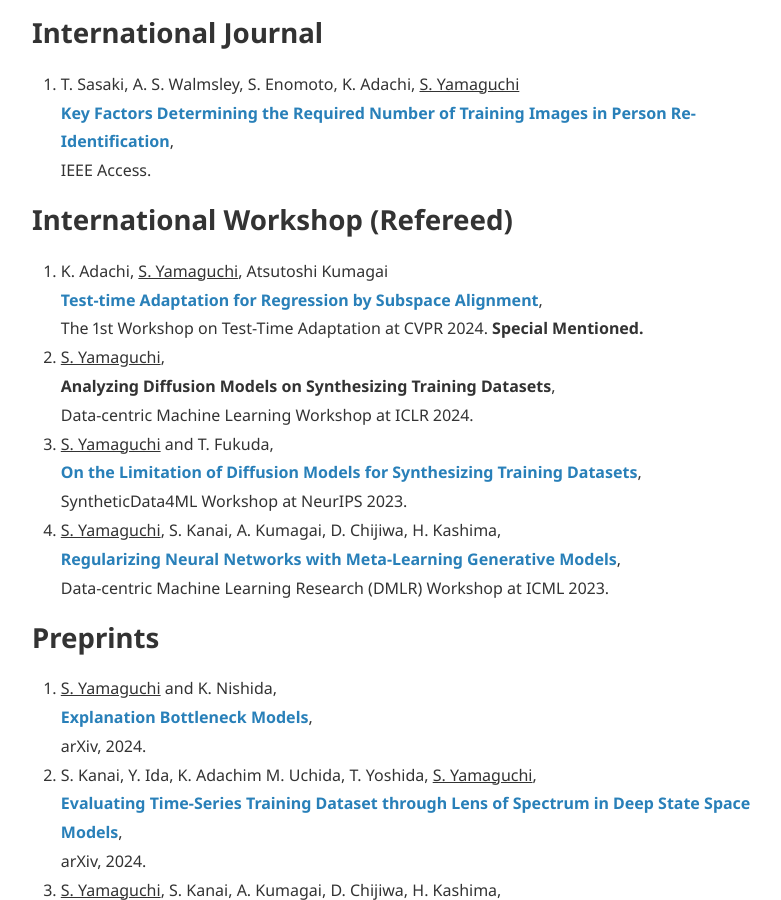
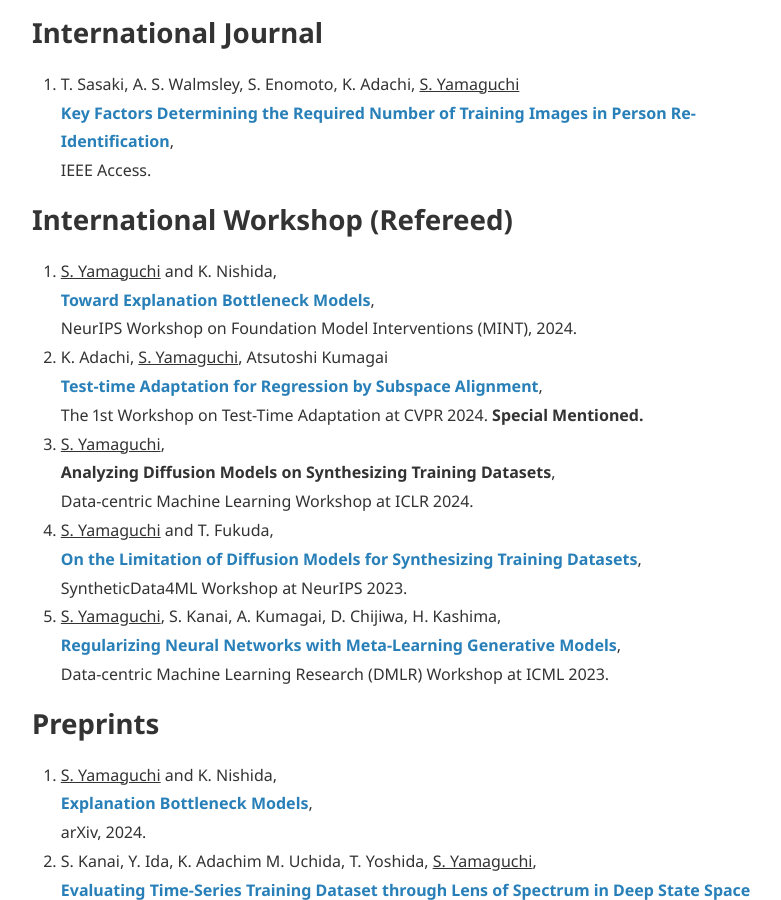
Before and after one commit to yshinya6/yshinya6.github.io, a Jekyll site: the page built from index.md, in a window 1280 px wide and 900 px high, scrolled down 4378 px. Shown: the whole window, without its empty margins (240-1021 px from the left). Built offline with Jekyll 4.4.1, drawn with Linux system fonts in a browser that asks for light colours; nearby versions of some CDN libraries.

Commit message:
Update index.md

```diff
--- a/index.md
+++ b/index.md
@@ -121,16 +121,19 @@
 IEEE Access.
 
 ## International Workshop (Refereed)
-1. K. Adachi, <u>S. Yamaguchi</u>, Atsutoshi Kumagai
+1. <u>S. Yamaguchi</u> and K. Nishida,
+[**Toward Explanation Bottleneck Models**](https://openreview.net/forum?id=QsF1gbGwpf),
+NeurIPS Workshop on Foundation Model Interventions (MINT), 2024.
+2. K. Adachi, <u>S. Yamaguchi</u>, Atsutoshi Kumagai
 [**Test-time Adaptation for Regression by Subspace Alignment**](https://tta-cvpr2024.github.io/_downloads/5c8596c2798bf34ada89ed342bb08d51/matc_1_test_time_adaptation_for_regre.pdf),
 The 1st Workshop on Test-Time Adaptation at CVPR 2024. **Special Mentioned.**
-2. <u>S. Yamaguchi</u>,
+3. <u>S. Yamaguchi</u>,
 **Analyzing Diffusion Models on Synthesizing Training Datasets**,
 Data-centric Machine Learning Workshop at ICLR 2024.
-3. <u>S. Yamaguchi</u> and T. Fukuda,
+4. <u>S. Yamaguchi</u> and T. Fukuda,
 [**On the Limitation of Diffusion Models for Synthesizing Training Datasets**](https://arxiv.org/abs/2311.13090),
 SyntheticData4ML Workshop at NeurIPS 2023.
-4.  <u>S. Yamaguchi</u>, S. Kanai, A. Kumagai, D. Chijiwa, H. Kashima,
+5.  <u>S. Yamaguchi</u>, S. Kanai, A. Kumagai, D. Chijiwa, H. Kashima,
 [**Regularizing Neural Networks with Meta-Learning Generative Models**](https://arxiv.org/abs/2307.13899),
 Data-centric Machine Learning Research (DMLR) Workshop at ICML 2023.
 
```
